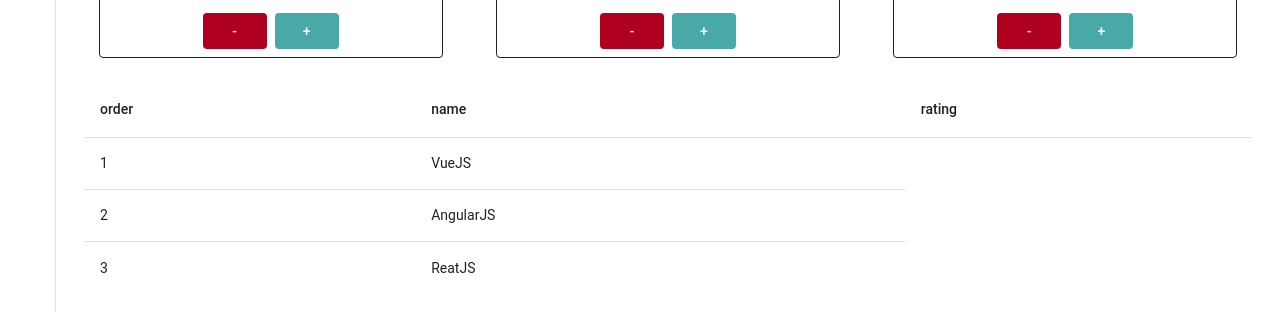
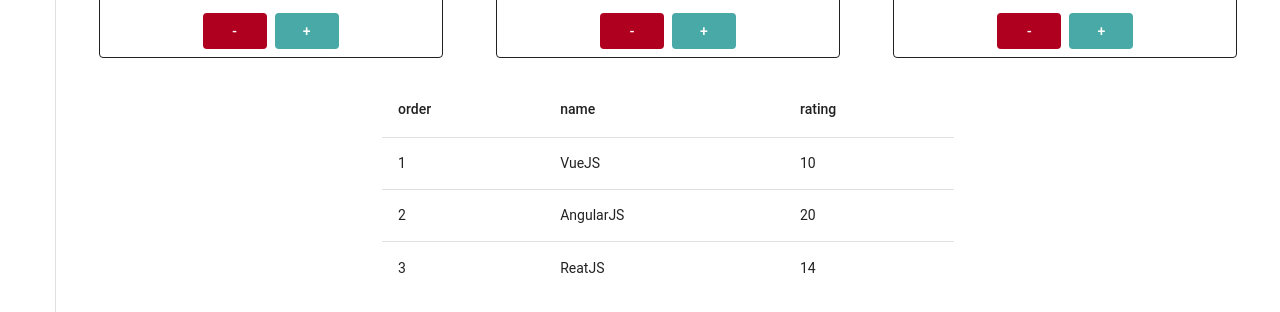
Before and after one commit to thitiphong18/Lab4, a Vue app: page /starred in a window 1280 px wide. Shown: the part 352-664 px from the top of the page. Built offline with nearby package versions, Linux system fonts and the light colour scheme.

Commit message:
Update 15

```diff
--- a/src/views/StarredView.vue
+++ b/src/views/StarredView.vue
@@ -1,6 +1,7 @@
 <script setup lang="ts">
 import FrameworkPop from "@/components/FrameworkPop.vue";
-const frameList = [
+import { ref } from "vue";
+const frameList = ref([
   {
     name: "VueJS",
     img: "https://img.icons8.com/color/512/vue-js.png",
@@ -16,9 +17,10 @@
     img: "https://upload.wikimedia.org/wikipedia/commons/thumb/a/a7/React-icon.svg/2300px-React-icon.svg.png",
     rating: 14,
   },
-];
+]);
 function changeRating(index: number, rating: number) {
   console.log("action" + index + " :" + rating);
+  frameList.value[index].rating = rating;
 }
 </script>
 
@@ -35,8 +37,8 @@
         ></FrameworkPop>
       </v-col>
     </v-row>
-    <v-row>
-      <v-col>
+    <v-row justify="center">
+      <v-col cols="6">
         <v-table>
           <thead>
             <tr>
@@ -49,6 +51,7 @@
             <tr v-for="(item, index) of frameList" :key="index">
               <td>{{ index + 1 }}</td>
               <td>{{ item.name }}</td>
+              <td>{{ item.rating }}</td>
             </tr>
           </tbody>
         </v-table>
```
